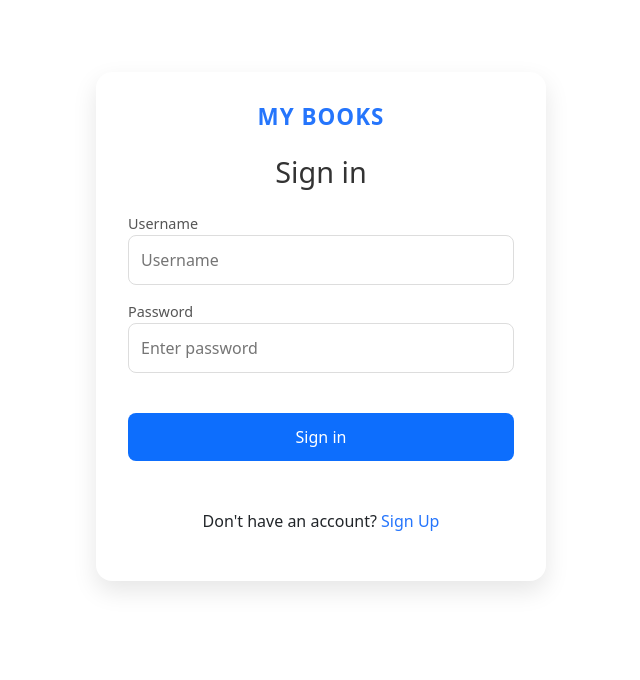
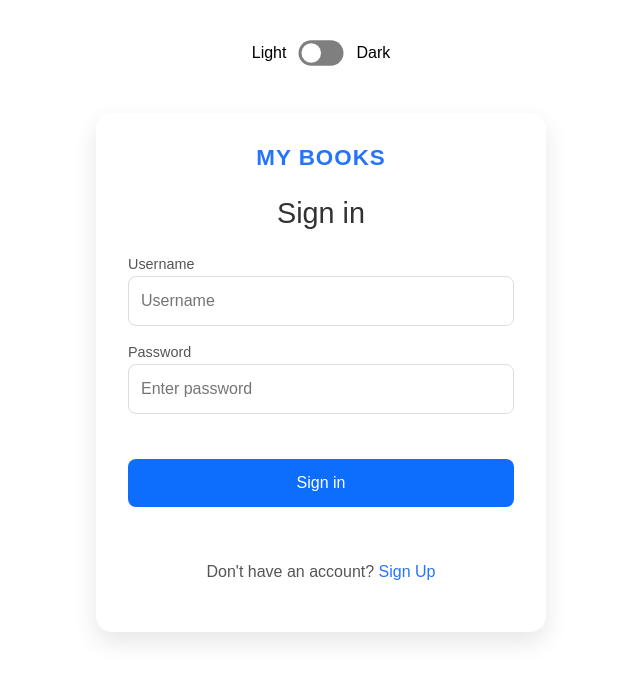
Before and after one commit to HikmatTatariPrivate/books-test, an Angular app in the folder books-test.client/: page /login in a window 1280 px wide. Shown: the top 680 px of the page, without its empty margins (319-959 px from the left). Built offline with nearby package versions, Linux system fonts and the light colour scheme.

Commit message:
Add dark theme

```diff
--- a/books-test.client/src/app/app.css
+++ b/books-test.client/src/app/app.css
@@ -12,3 +12,64 @@ th, td {
 table {
     margin: 0 auto;
 }
+
+.switch {
+  position: relative;
+  display: inline-block;
+  width: 60px;
+  height: 34px;
+  top: 12px;
+  margin: 0 5px;
+  scale: 0.75;
+}
+
+.switch input {
+  display: none;
+}
+
+.slider {
+  position: absolute;
+  cursor: pointer;
+  top: 0;
+  left: 0;
+  right: 0;
+  bottom: 0;
+  background-color:  rgba(0, 0, 0, 0.5);
+  -webkit-transition: .4s;
+  transition: .4s;
+}
+
+.slider:before {
+  position: absolute;
+  content: "";
+  height: 26px;
+  width: 26px;
+  left: 4px;
+  bottom: 4px;
+  background-color:white;
+  -webkit-transition: .4s;
+  transition: .4s;
+}
+
+input:checked + .slider {
+  background-color: #2575fc;
+}
+
+input:focus + .slider {
+  box-shadow: 0 0 1px #2196F3;
+}
+
+input:checked + .slider:before {
+  -webkit-transform: translateX(26px);
+  -ms-transform: translateX(26px);
+  transform: translateX(26px);
+}
+
+/* Rounded sliders */
+.slider.round {
+  border-radius: 34px;
+}
+
+.slider.round:before {
+  border-radius: 50%;
+}
--- a/books-test.client/src/app/app.html
+++ b/books-test.client/src/app/app.html
@@ -1 +1,11 @@
+
+<div>
+  <span>Light</span>
+  <label class="switch">
+    <input type="checkbox" [checked]="themeService.isDarkTheme()" (click)="toggle()">
+    <span class="slider round"></span>
+  </label>
+  <span>Dark</span>
+</div>
+
 <router-outlet></router-outlet>
--- a/books-test.client/src/app/app.ts
+++ b/books-test.client/src/app/app.ts
@@ -1,4 +1,6 @@
 import { Component, signal } from '@angular/core';
+import { ThemeService } from '../services/theme-service';
+
 
 @Component({
   selector: 'app-root',
@@ -8,4 +10,12 @@ import { Component, signal } from '@angular/core';
 })
 export class App  {
   protected readonly title = signal('books-test.client');
+
+  constructor(public themeService: ThemeService) {
+  }
+
+
+  toggle() {
+    this.themeService.toggleDarkTheme();
+  }
 }
--- a/books-test.client/src/app/auth/auth.html
+++ b/books-test.client/src/app/auth/auth.html
@@ -42,7 +42,7 @@
 
 
     <div class="extra-links" *ngIf="title === 'Sign in'">
-      <p>Don't have an account? <a routerLink="/signup">Sign Up</a>
+      <p style="color: #555">Don't have an account? <a routerLink="/signup">Sign Up</a>
     </div>
   </form>
 </div>
--- a/books-test.client/src/app/books/books.html
+++ b/books-test.client/src/app/books/books.html
@@ -8,17 +8,17 @@
 <div *ngIf="showForm" class="book-form">
 
   <form (ngSubmit)="submitForm()">
-    <label>
+    <label style="color:#555">
       Title:
       <input type="text" [(ngModel)]="newBook.title" name="title" required />
     </label>
 
-    <label>
+    <label style="color:#555">
       Author:
       <input type="text" [(ngModel)]="newBook.author" name="author" required />
     </label>
 
-    <label>
+    <label style="color:#555">
       Price:
       <input type="number" [(ngModel)]="newBook.price" name="price" required />
     </label>
@@ -32,6 +32,7 @@
 </div>
 
 <div *ngIf="!showForm" class="table-wrapper">
+
 
   <!-- ⬇ Bootstrap Table -->
   <table class="table table-hover table-bordered mt-3">
--- a/books-test.client/src/app/citations/citations.html
+++ b/books-test.client/src/app/citations/citations.html
@@ -8,7 +8,7 @@
 <div *ngIf="showForm" class="citation-form">
 
   <form (ngSubmit)="submitForm()">
-    <label>
+    <label style="color:#555">
       Title:
       <input type="text" [(ngModel)]="newCitation.text" name="citation" required />
     </label>
--- /dev/null
+++ b/books-test.client/src/services/theme-service.ts
@@ -0,0 +1,36 @@
+import { Injectable } from '@angular/core';
+
+@Injectable({
+  providedIn: 'root'
+})
+export class ThemeService {
+  private dark = false;
+
+  constructor() {
+    // Restore last theme from localStorage
+    const savedTheme = localStorage.getItem('dark-theme');
+    this.dark = savedTheme === 'true'; // true if saved, false otherwise
+    this.updateBodyClass();
+  }
+
+  // Toggle between dark and light theme
+  toggleDarkTheme(): void {
+    this.dark = !this.dark;
+    localStorage.setItem('dark-theme', this.dark ? 'true' : 'false');
+    this.updateBodyClass();
+  }
+
+  // Apply theme class to body
+  private updateBodyClass(): void {
+    if (this.dark) {
+      document.body.classList.add('dark-theme');
+    } else {
+      document.body.classList.remove('dark-theme');
+    }
+  }
+
+  // Check if dark theme is active
+  isDarkTheme(): boolean {
+    return this.dark;
+  }
+}
--- a/books-test.client/src/styles.css
+++ b/books-test.client/src/styles.css
@@ -1 +1,48 @@
-/* You can add global styles to this file, and also import other style files */
+/* Light Theme Variables */
+:root {
+  --bg-color: #ffffff;
+  --text-color: #000000;
+  --primary-color: #1976d2;
+  --secondary-color: #f50057;
+  --card-bg: #f0f0f0;
+}
+
+/* Dark Theme Variables */
+.dark-theme {
+  --bg-color: #121212;
+  --text-color: #e0e0e0;
+  --primary-color: #90caf9;
+  --secondary-color: #f48fb1;
+  --card-bg: #1e1e1e;
+}
+
+/* Global styles */
+body {
+  background-color: var(--bg-color);
+  color: var(--text-color);
+  font-family: Arial, sans-serif;
+  margin: 0;
+  padding: 0;
+  transition: background-color 0.3s, color 0.3s;
+}
+
+a {
+  color: var(--primary-color);
+}
+
+button {
+  background-color: var(--primary-color);
+  color: var(--text-color);
+  border: none;
+  padding: 8px 16px;
+  cursor: pointer;
+  margin: 5px 0;
+  transition: background-color 0.3s, color 0.3s;
+}
+
+.card {
+  background-color: var(--card-bg);
+  color: var(--text-color);
+  height: auto;
+  transition: background-color 0.3s, color 0.3s;
+}
```
